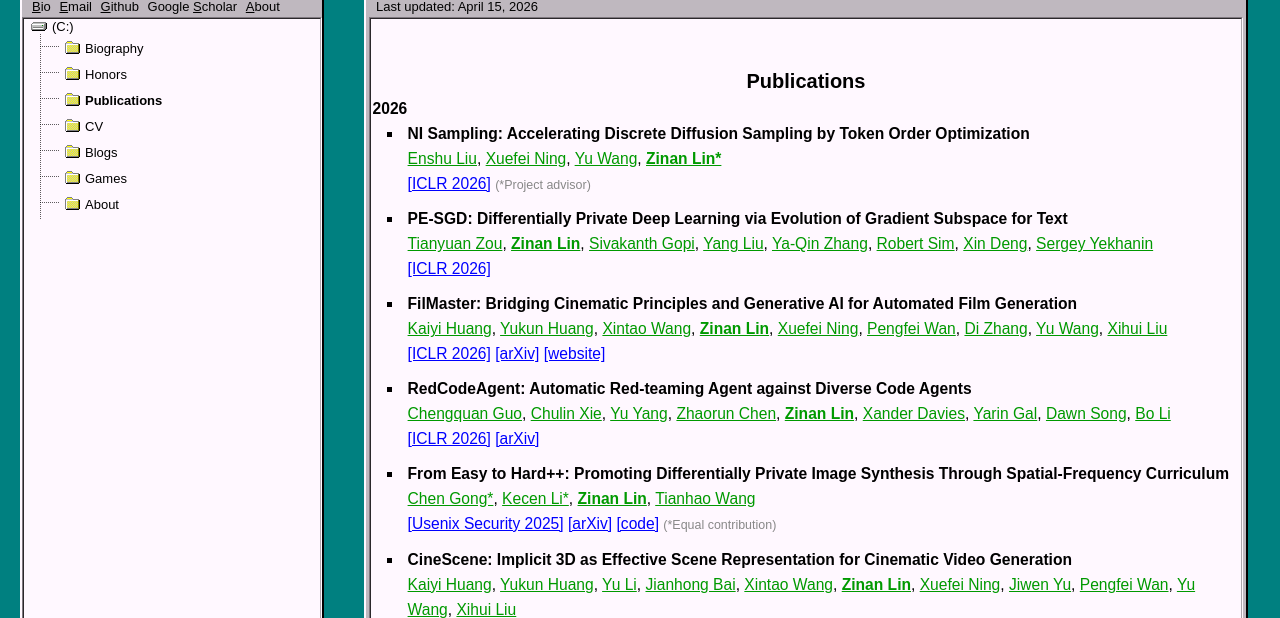
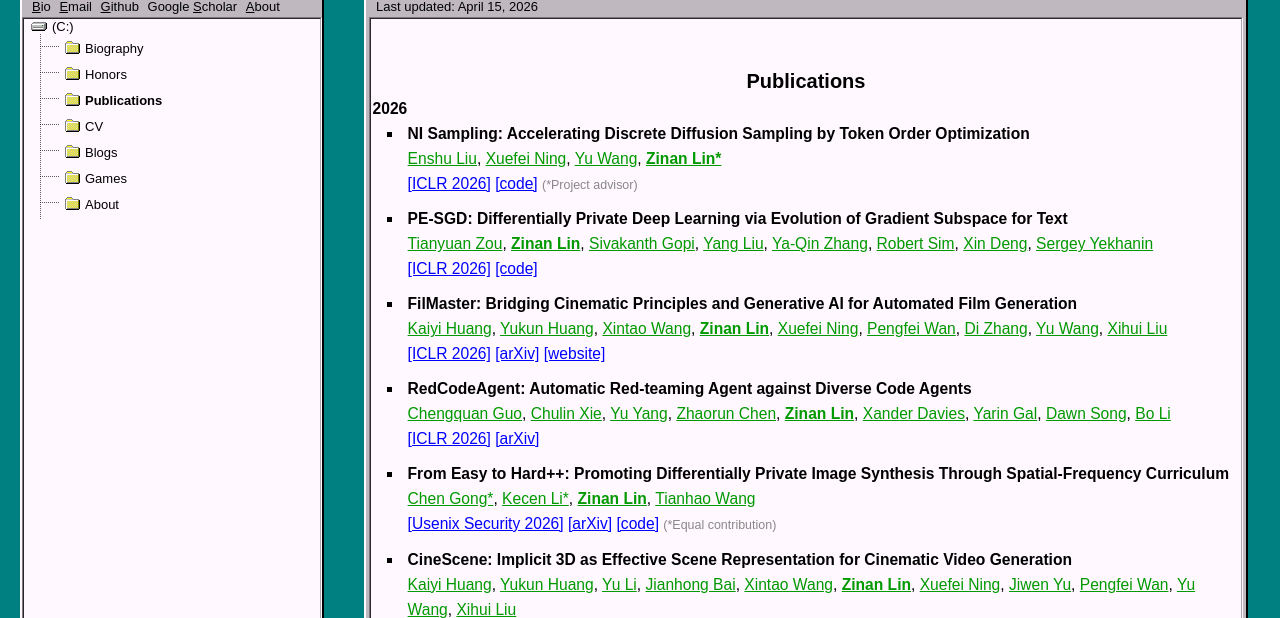
Before and after one commit to fjxmlzn/fjxmlzn.github.io, a Jekyll site: the page built from _publications/publications.html, in a window 1280 px wide. Shown: the part 66-684 px from the top of the page. Built offline with Jekyll 4.4.1, drawn with Linux system fonts in a browser that asks for light colours; comment, search, counter and statistics services are not loaded.

Commit message:
Update publication links

```diff
--- a/_publications/publications.html
+++ b/_publications/publications.html
@@ -81,6 +81,9 @@ permalink: /publications/index.html
         <span class='publication_journal'>
             <a href="https://openreview.net/forum?id=rrD1U0Izt5" target="_blank">[ICLR 2026]</a>
         </span>
+        <span class='publication_journal'>
+            <a href="https://github.com/imagination-research/NI-Sampling" target="_blank">[code]</a>
+        </span>
         <span class="publication_note">(*Project advisor)</span>
     </li>
     <li class='publication_li'>
@@ -97,6 +100,9 @@ permalink: /publications/index.html
         </span>
         <span class='publication_journal'>
             <a href="https://openreview.net/forum?id=713ywmTZHv" target="_blank">[ICLR 2026]</a>
+        </span>
+        <span class='publication_journal'>
+            <a href="https://github.com/LindaLydia/PE-SGD" target="_blank">[code]</a>
         </span>
     </li>
     <li class='publication_li'>
@@ -151,7 +157,7 @@ permalink: /publications/index.html
             <a href="https://tianhao.wang/" target="_blank">Tianhao Wang</a>
         </span>
         <span class='publication_journal'>
-            <a href="#" target="_blank">[Usenix Security 2025]</a>
+            <a href="https://www.usenix.org/sites/default/files/conference-files/sec26cycle1-final514.pdf" target="_blank">[Usenix Security 2026]</a>
         </span>
         <span class='publication_journal'>
             <a href="https://arxiv.org/abs/2601.06368" target="_blank">[arXiv]</a>
@@ -197,7 +203,7 @@ permalink: /publications/index.html
             <a href="#">Xihui Liu</a>
         </span>
         <span class='publication_journal'>
-            <a href="#">[AAAI 2026]</a>
+            <a href="https://ojs.aaai.org/index.php/AAAI/article/view/37418" target="_blank">[AAAI 2026]</a>
         </span>
         <span class='publication_journal'>
             <a href="https://arxiv.org/abs/2412.04440" target="_blank">[arXiv]</a>
```
